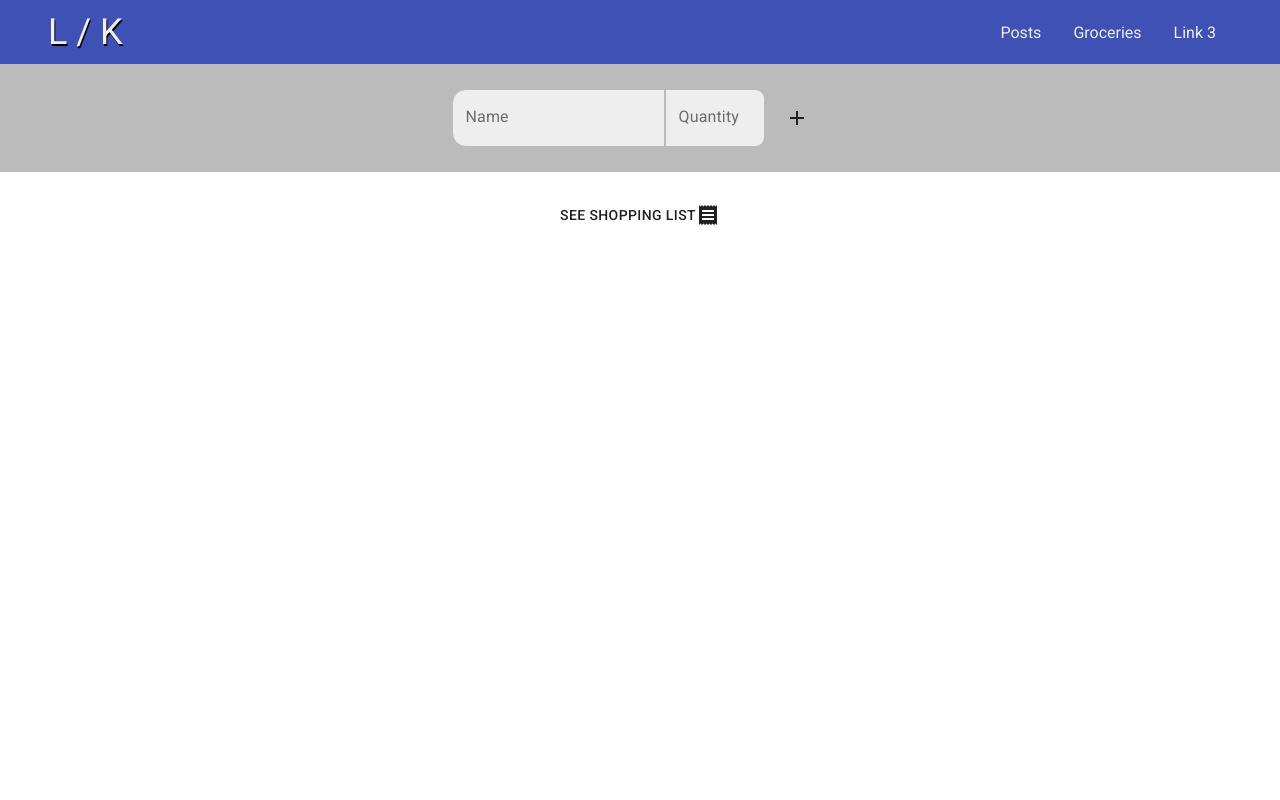
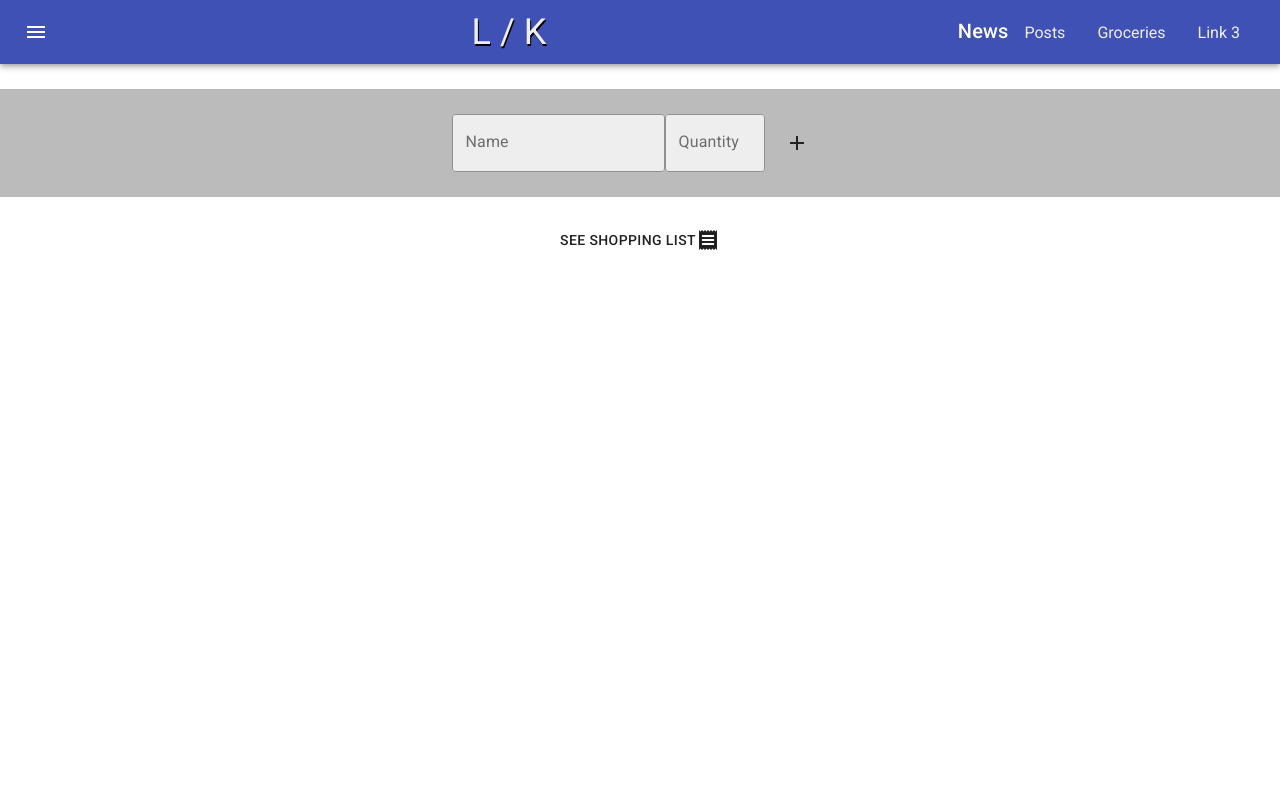
Before and after one commit to LKian/shopping-list-app, a React (Create React App) app in the folder client/: page /groceries in a window 1280 px wide. Shown: the top 800 px of the page. Built offline with nearby package versions, Linux system fonts and the light colour scheme.

Commit message:
restructured header, removed bloat

```diff
--- a/client/src/App.css
+++ b/client/src/App.css
@@ -1,6 +1,7 @@
 :root {
   --primary: yellow;
   --primaryDark: #222;
+  --primaryGray: #333;
   --primaryLight: #bbb;
   --primaryWhite: #eee;
   --primaryBlue: #009;
--- a/client/src/components/GroceryList.js
+++ b/client/src/components/GroceryList.js
@@ -172,24 +172,12 @@ const GroceryListContainer = styled.div`
     margin: auto;
   }
   .grocery-item-quantity {
-    min-width: 50px;
-  }
-  .MuiOutlinedInput-root {
-    border-radius: 0;
-  }
-  .MuiOutlinedInput-notchedOutline {
-    border: none;
+    min-width: 40px;
   }
   #grocery-list-db-form .MuiOutlinedInput-root #grocery-item-name,
   #grocery-list-db-form .MuiOutlinedInput-root #grocery-item-qty {
     background-color: var(--primaryWhite);
     border: 1px solid var(--primaryLight);
-  }
-  #grocery-list-db-form .MuiOutlinedInput-root #grocery-item-name {
-    border-radius: 14px 0 0 14px;
-  }
-  #grocery-list-db-form .MuiOutlinedInput-root #grocery-item-qty {
-    border-radius: 0 10px 10px 0;
   }
   .MuiListItemText-root {
     flex: 0 1 auto;
--- a/client/src/components/Header.js
+++ b/client/src/components/Header.js
@@ -1,18 +1,79 @@
 import React, { Component } from "react";
+import styled from "styled-components";
 import Navbar from "./Navbar";
+
+import { makeStyles } from "@material-ui/core/styles";
+import AppBar from "@material-ui/core/AppBar";
+import Toolbar from "@material-ui/core/Toolbar";
+import IconButton from "@material-ui/core/IconButton";
+import { Link } from "react-router-dom";
+import MenuIcon from "@material-ui/icons/Menu";
 
 class Header extends Component {
   state = {
     isOpen: false,
   };
 
-  toggle = () => {
-    this.setState({ isOpen: !this.state.isOpen });
-  };
-
   render() {
-    return <Navbar />;
+    return (
+      <StyledAppbar>
+        <AppBar position="static" className="styledHeader21">
+          <Toolbar color="primary" className="toolbar ">
+            <IconButton edge="start" color="inherit" aria-label="menu">
+              <MenuIcon />
+            </IconButton>
+            <Link to="/" className="nav-link nav-logo">
+              L / K
+            </Link>
+            <Navbar />
+          </Toolbar>
+        </AppBar>
+      </StyledAppbar>
+    );
   }
 }
 
+const StyledAppbar = styled.div`
+  header {
+    margin-bottom: 25px;
+  }
+  .nav-logo {
+    text-decoration: none;
+    color: var(--primaryWhite);
+    font-size: 36px;
+    text-shadow: 1px 2px #000;
+  }
+
+  .MuiToolbar-regular.toolbar {
+    display: flex;
+    justify-content: space-between;
+  }
+
+  nav.nav {
+    display: flex;
+    justify-content: space-between;
+  }
+
+  header .MuiContainer-root {
+    display: flex;
+    justify-content: space-between;
+    align-items: center;
+  }
+
+  li.MuiListItem-root {
+    width: auto;
+  }
+
+  .nav-link {
+    text-decoration: none;
+    color: #eee;
+  }
+
+  .MuiGrid-container.container {
+    width: 80%;
+    border: 2px dashed red;
+    margin: auto;
+  }
+`;
+
 export default Header;
--- a/client/src/components/Navbar.js
+++ b/client/src/components/Navbar.js
@@ -1,11 +1,11 @@
 import React, { Component } from "react";
 import styled from "styled-components";
-import AppBar from "@material-ui/core/AppBar";
-import Toolbar from "@material-ui/core/Toolbar";
+
 import List from "@material-ui/core/List";
 import ListItem from "@material-ui/core/ListItem";
 import { Link } from "react-router-dom";
-import Container from "@material-ui/core/Container";
+
+import Typography from "@material-ui/core/Typography";
 
 class Navbar extends Component {
   state = {
@@ -18,14 +18,9 @@ class Navbar extends Component {
 
   render() {
     return (
-      <NavContainer>
-        <AppBar color="primary" position="static">
-          <Toolbar className="toolbar">
-            <Container maxWidth="lg">
-              <Link to="/" className="nav-link nav-logo">
-                L / K
-              </Link>
-              <List component="nav" className="nav">
+      <StyledNav>
+        <List className="nav">
+          <Typography variant="h6">News</Typography>
           <ListItem component="li">
             <Link to="/posts" className="nav-link">
               Posts
@@ -42,18 +37,18 @@ class Navbar extends Component {
             </Link>
           </ListItem>
         </List>
-            </Container>
-          </Toolbar>
-        </AppBar>
-      </NavContainer>
+      </StyledNav>
     );
   }
 }
 
-const NavContainer = styled.nav`
+const StyledNav = styled.div`
+  .nav {
+    display: flex;
+  }
   .nav-logo {
     text-decoration: none;
-    color: #fff;
+    color: var(--primaryWhite);
     font-size: 36px;
     text-shadow: 1px 2px #000;
   }
```
Lines whose indentation alone changed are shown as unchanged.
